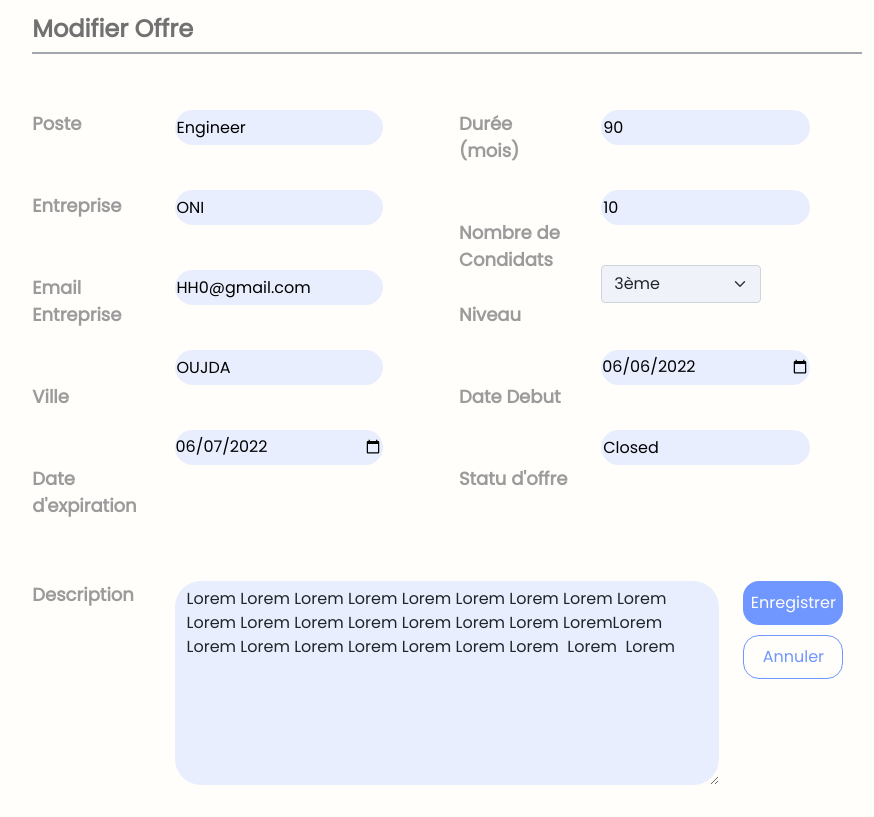
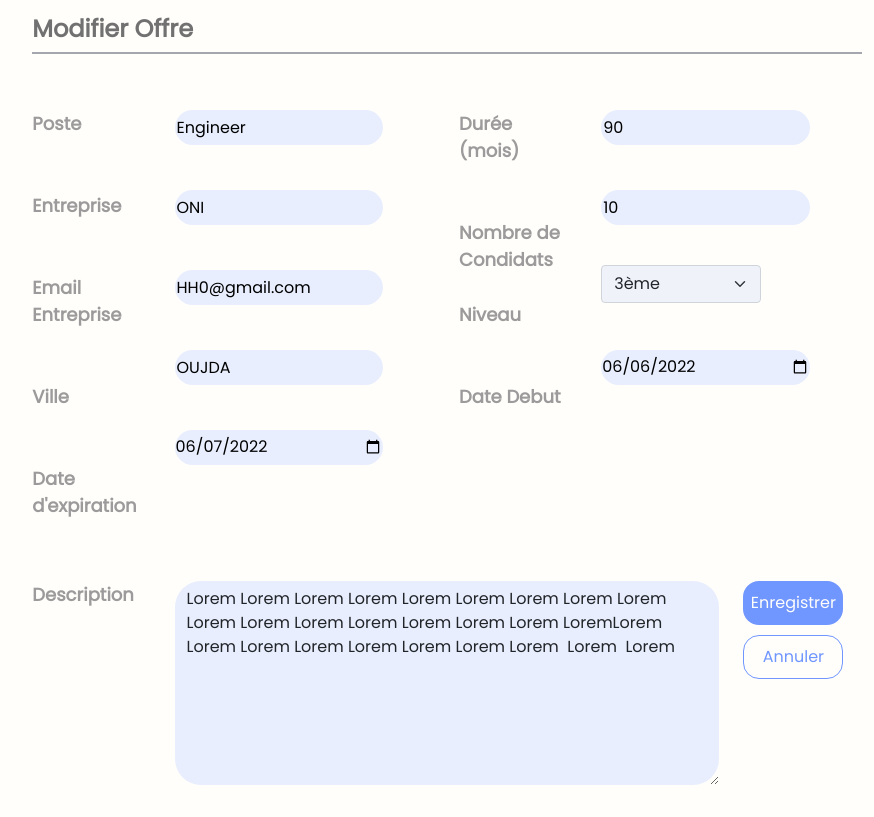
Before and after one commit to AbdoAitrais/Web_Project, a PHP site: page /pages/Modifier_Offre_Resp.php?id_offre=17 in a window 1280 px wide. Shown: the part 141-958 px from the top of the page, without its empty margins (193-1067 px from the left). Run offline with PHP 8.4, Linux system fonts and the light colour scheme; a user stored in the database is signed in; data comes from the database, SQL or seed files in the repository.

Commit message:
statu offre fixed

```diff
--- a/pages/Modifier_Offre_Resp.php
+++ b/pages/Modifier_Offre_Resp.php
@@ -30,6 +30,7 @@
         $Smt = $bdd->prepare("SELECT * FROM offre o, entreprise e WHERE o.ID_ENTREP=e.ID_ENTREP AND ID_OFFRE=?");
         $Smt -> execute(array($id_offre));
         $Data = $Smt->fetch();
+        $_SESSION['NBRCANDIDAT'] = $Data['NBRCANDIDAT'];
         $Smt->closeCursor();//vider le curseur (free)
         $existeOffre = true;
       }
@@ -38,7 +39,6 @@
       {
         $id_offre = htmlspecialchars($_POST['id_offre']);
         $poste = htmlspecialchars( $_POST['poste'] );
-        $statuoffre = htmlspecialchars( $_POST['statuoffre'] );
         $nom_entrep = htmlspecialchars( $_POST['nom_entrep'] );
         $email_entrep = htmlspecialchars( $_POST['email_entrep'] );
         $ville = htmlspecialchars( $_POST['ville'] );
@@ -63,12 +63,33 @@
             $Smt->closeCursor();//vider le curseur (free)
         }
 
+        // Update Statu Offre based on new expiration date
+        if( date("Y-m-d") < $datefin )
+        {
+          if( !empty( $_SESSION['NBRCANDIDAT'] ) )
+          {
+            if( $nbrcandidat > $_SESSION['NBRCANDIDAT'] )
+            {
+              $statuoffre = "Nouveau";
+            }
+            else
+            {
+              $statuoffre = "Completée";
+            }
+            unset($_SESSION['NBRCANDIDAT']);
+          }
+
+          $Smt = $bdd->prepare("UPDATE offre SET STATUOFFRE=? WHERE ID_OFFRE=?");
+          $Smt -> execute(array($statuoffre,$id_offre));
+          $Smt->closeCursor();//vider le curseur (free)
+        }
+
         //echo "<br><br><br><br>".$source_offre;
 
         // le type de stage (interne/externe)
 
-          $Smt = $bdd->prepare("UPDATE offre SET STATUOFFRE=? ,NBRCANDIDAT=? ,POSTE=? ,DUREE=? ,DATEDEBUT=? ,DATEFIN=? ,DESCRIP=? ,NIVEAU_OFFRE=? WHERE ID_OFFRE=?");
-          $Smt -> execute(array($statuoffre,$nbrcandidat,$poste,$duree,$datedebut,$datefin,$descrip,$niveau,$id_offre));
+          $Smt = $bdd->prepare("UPDATE offre SET NBRCANDIDAT=? ,POSTE=? ,DUREE=? ,DATEDEBUT=? ,DATEFIN=? ,DESCRIP=? ,NIVEAU_OFFRE=? WHERE ID_OFFRE=?");
+          $Smt -> execute(array($nbrcandidat,$poste,$duree,$datedebut,$datefin,$descrip,$niveau,$id_offre));
           $Smt->closeCursor();//vider le curseur (free)
           header('location:Find_Offre_Resp.php');
 
@@ -188,7 +209,6 @@
 
                         <label for="niveau" style="margin-top: 28px;"><span>Niveau</span></label><br>
                         <label for="datedebut" style="margin-top: 55px;"><span>Date Debut</span></label><br>
-                        <label for="statuoffre" style="margin-top: 55px;"><span>Statu d'offre</span></label><br>
                       </div>
                       <div class="col-8 col-md-4 elm" >
                         <input class="inpstyl" type="number" step="1" min="0" id="duree" name="duree" value="<?php echo $Data['DUREE'] ?>"><br>
@@ -252,7 +272,7 @@
                           ?>
 
                         <input class="inpstyl" type="date" style="margin-top: 23px;" id="datedebut" name="datedebut" value="<?php echo $Data['DATEDEBUT'] ?>"><br>
-                        <input class="inpstyl" type="text" style="margin-top: 45px;" id="statuoffre" name="statuoffre" value="<?php echo $Data['STATUOFFRE'] ?>"><br>
+
 
 
 
```
